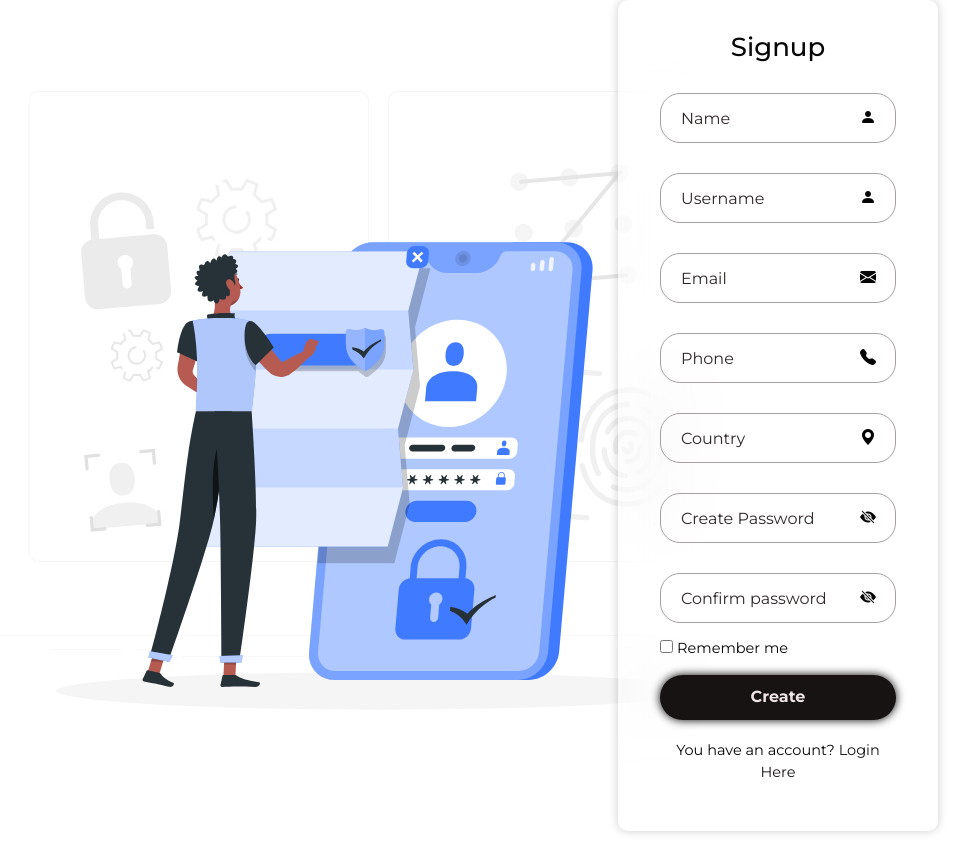
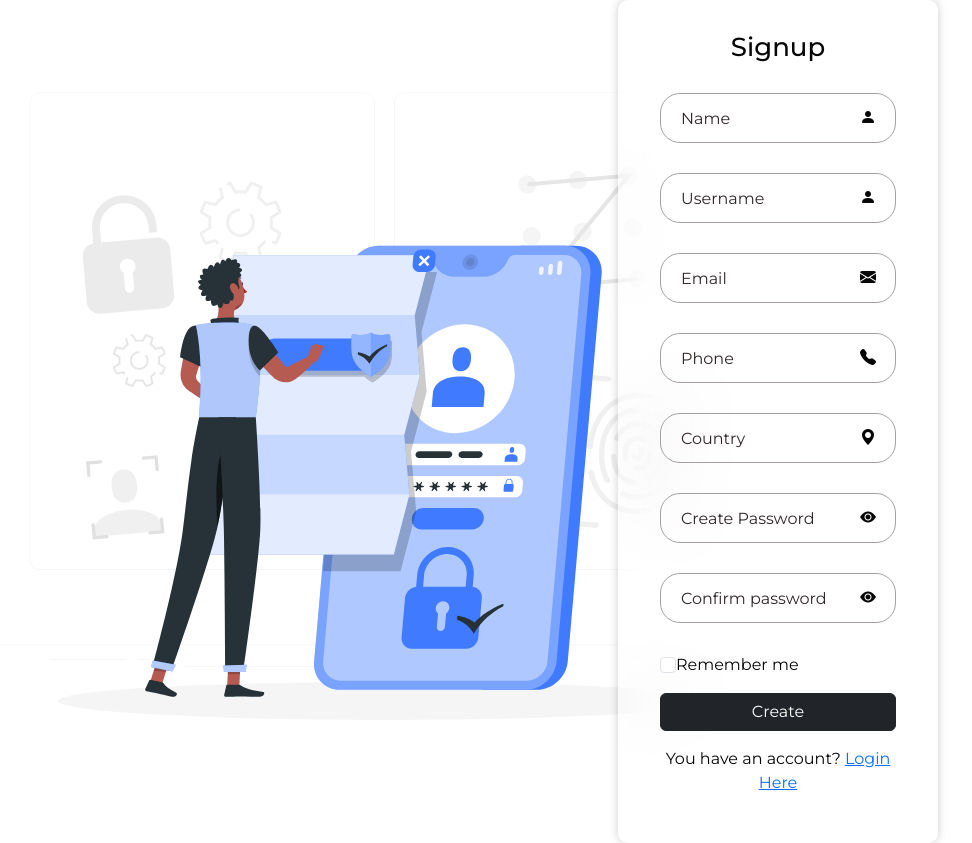
Before and after one commit to rabindrarajawat/icryptoex, a Next.js app in the folder frontend/: page /signup in a window 1280 px wide. Shown: the whole page, without its empty margins (37-1009 px from the left). Built offline with nearby package versions, Linux system fonts and the light colour scheme.

Commit message:
validtion in signup

```diff
--- a/frontend/src/app/page.module.css
+++ b/frontend/src/app/page.module.css
@@ -2,9 +2,9 @@
 .myContianer {
   min-height: 100vh;
   width: 100%;
-  /* padding: 0 0.5rem; */
   background-color: var(--bg);
   transition: var(--bgTransition);
+  margin-right:100px
 
 }
 
@@ -19,22 +19,34 @@
   background: url('/assets/bg.svg') no-repeat center center;
 
   background-position: left;
+  margin-left: 60px;
+
 }
-.formWrapper{
-  margin-right: -350px;
-  width:420px;
-  color:#070606;
-  background-color:transparent;
+
+.formWrapper {
+  width: 25%;
+  color: #070606;
+  background-color: transparent;
   backdrop-filter: blur(30px);
-  box-shadow: 0 0 10px rgba(0,0,0,.2);
+  box-shadow: 0 0 10px rgba(0, 0, 0, .2);
   border: 2px solid rgba(255, 255, 255, .2);
   border-radius: 10px;
   padding: 30px 40px;
-  width: 25%;
-  height: 28%;
+  margin-left:auto;
+  margin-right: 400px;
+  /* Pushes form to the right */
+}
 
-
+@media screen and (max-width:1000px){
+  .formWrapper{
+    width:25%
+  }
 }
+  @media screen and (max-width:700px){
+    .formWrapper{
+      width:35%
+    }
+  }
 .formWrapper h2{
   font-size:26px;
   text-align: center;
--- a/frontend/src/app/page.tsx
+++ b/frontend/src/app/page.tsx
@@ -7,7 +7,7 @@ import { useRouter } from "next/navigation";
 
 const LoginForm: React.FC = () => {
   const [email, setEmail] = useState("");
-  const [password, setPassword] = useState(""); // Add this line
+  const [password, setPassword] = useState("");
   const [error, setError] = useState<string | null>(null);
   const [rememberMe, setRememberMe] = useState(false);
   const [showPassword, setShowPassword] = useState(false);
@@ -101,7 +101,7 @@ const LoginForm: React.FC = () => {
 
           <div className={styles.inputBox}>
             <input
-              type={showPassword ? "password" : "text"}
+              type={showPassword ? "text" : "password"}
               placeholder="password"
               value={password}
               onChange={(e) => setPassword(e.target.value)}
@@ -109,7 +109,7 @@ const LoginForm: React.FC = () => {
             />
             <i
               className={`bi ${
-                showPassword ? "bi-eye-slash-fill" : "bi-eye-fill"
+                showPassword ? "bi-eye-fill" :"bi-eye-slash-fill"
               } ${styles.eyeIcon} ${styles.icon}`}
               onClick={toggleShowPassword}
             ></i>{" "}
--- a/frontend/src/app/signup/page.js
+++ b/frontend/src/app/signup/page.js
@@ -1,5 +1,6 @@
 "use client";
 import React, { useState } from "react";
+import "bootstrap/dist/css/bootstrap.min.css";
 import "bootstrap-icons/font/bootstrap-icons.css";
 import styles from './signup.module.css';
 import { useRouter } from "next/navigation";
@@ -15,6 +16,8 @@ const Signup = () => {
   const [showPassword, setShowPassword] = useState(false);
   const [showConfirmPassword, setShowConfirmPassword] = useState(false);
   const [passwordError, setPasswordError] = useState("");
+  const [emailError, setEmailError] = useState("");
+  const [phoneError, setPhoneError] = useState("");
 
   const router = useRouter();
 
@@ -41,12 +44,46 @@ const Signup = () => {
     }
   };
 
+  const isEmailValid = (email) => {
+    const emailRegex = /^[^\s@]+@[^\s@]+\.[^\s@]+$/;
+    return emailRegex.test(email);
+  };
+
+  const handleEmailChange = (e) => {
+    const newEmail = e.target.value;
+    setEmail(newEmail);
+    if (!isEmailValid(newEmail)) {
+      setEmailError("Please enter a valid email address.");
+    } else {
+      setEmailError("");
+    }
+  };
+
+  const isPhoneNumberValid = (phone_number) => {
+    const phoneRegex = /^\d{10}$/;
+    return phoneRegex.test(phone_number);
+  };
+
+  const handlePhoneNumberChange = (e) => {
+    const newPhoneNumber = e.target.value;
+    setPhoneNumber(newPhoneNumber);
+    if (!isPhoneNumberValid(newPhoneNumber)) {
+      setPhoneError("Phone number must be 10 digits.");
+    } else {
+      setPhoneError("");
+    }
+  };
+
   const createButton = async (e) => {
     e.preventDefault();
     if (name && username && email && phone_number && country && password && confirmPassword) {
-      if (password !== confirmPassword) {
+      if (!isEmailValid(email)) {
+        setEmailError("Please enter a valid email address.");
+      } else if (!isPhoneNumberValid(phone_number)) {
+        setPhoneError("Phone number must be 10 digits.");
+      } else if (password !== confirmPassword) {
         setPasswordError("Password and confirm password do not match.");
-      } else if (passwordError) {
+      } else if (passwordError || emailError || phoneError) {
       } else {
         try {
           const response = await fetch("http://localhost:8000/signup", {
@@ -75,13 +112,15 @@ const Signup = () => {
   };
 
   return (
-    <div className={styles.container}>
+    <div className={`d-flex justify-content-center align-items-center ${styles.container}`}>
       <div className={styles.formWrapper}>
-        <h2>Signup</h2>
-        <form className={styles.formContent} onSubmit={createButton}>
-          <div className={styles.inputBox}>
+        <h2 className="text-center">Signup</h2>
+        <form onSubmit={createButton}>
+          <div className="mb-3">
+            <div className={`position-relative ${styles.inputBox}`}>
               <input
                 type="text"
+                className="form-control"
                 placeholder="Name"
                 value={name}
                 onChange={(e) => setName(e.target.value)}
@@ -89,10 +128,13 @@ const Signup = () => {
               />
               <i className={`bi bi-person-fill ${styles.icon}`}></i>
             </div>
+          </div>
 
-          <div className={styles.inputBox}>
+          <div className="mb-3">
+            <div className={`position-relative ${styles.inputBox}`}>
               <input
                 type="text"
+                className="form-control"
                 placeholder="Username"
                 value={username}
                 onChange={(e) => setUsername(e.target.value)}
@@ -100,32 +142,43 @@ const Signup = () => {
               />
               <i className={`bi bi-person-fill ${styles.icon}`}></i>
             </div>
+          </div>
 
-          <div className={styles.inputBox}>
+          <div className="mb-3">
+            <div className={`position-relative ${styles.inputBox}`}>
               <input
                 type="email"
+                className="form-control"
                 placeholder="Email"
                 value={email}
-              onChange={(e) => setEmail(e.target.value)}
+                onChange={handleEmailChange}
                 required
               />
+              {emailError && <p className={styles.error}>{emailError}</p>}
               <i className={`bi bi-envelope-fill ${styles.icon}`}></i>
             </div>
+          </div>
 
-          <div className={styles.inputBox}>
+          <div className="mb-3">
+            <div className={`position-relative ${styles.inputBox}`}>
               <input
                 type="text"
+                className="form-control"
                 placeholder="Phone"
                 value={phone_number}
-              onChange={(e) => setPhoneNumber(e.target.value)}
+                onChange={handlePhoneNumberChange}
                 required
               />
+              {phoneError && <p className={styles.error}>{phoneError}</p>}
               <i className={`bi bi-telephone-fill ${styles.icon}`}></i>
             </div>
+          </div>
 
-          <div className={styles.inputBox}>
+          <div className="mb-3">
+            <div className={`position-relative ${styles.inputBox}`}>
               <input
                 type="text"
+                className="form-control"
                 placeholder="Country"
                 value={country}
                 onChange={(e) => setCountry(e.target.value)}
@@ -133,47 +186,53 @@ const Signup = () => {
               />
               <i className={`bi bi-geo-alt-fill ${styles.icon}`}></i>
             </div>
+          </div>
 
-          <div className={styles.inputBox}>
+          <div className="mb-3">
+            <div className={`position-relative ${styles.inputBox}`}>
               <input
                 type={showPassword ? "text" : "password"}
+                className="form-control"
                 placeholder="Create Password"
                 value={password}
                 onChange={handlePasswordChange}
                 required
               />
               <i
-              className={`bi ${showPassword ? "bi-eye-fill" : "bi-eye-slash-fill" } ${styles.eyeIcon} ${styles.icon}`}
+                className={`bi ${showPassword ? "bi-eye-slash-fill" : "bi-eye-fill"} ${styles.eyeIcon} ${styles.icon}`}
                 onClick={toggleShowPassword}
               ></i>
             </div>
             {passwordError && <p className={styles.error}>{passwordError}</p>}
+          </div>
 
-          <div className={styles.inputBox}>
+          <div className="mb-3">
+            <div className={`position-relative ${styles.inputBox}`}>
               <input
                 type={showConfirmPassword ? "text" : "password"}
+                className="form-control"
                 placeholder="Confirm password"
                 value={confirmPassword}
                 onChange={(e) => setConfirmPassword(e.target.value)}
                 required
               />
               <i
-              className={`bi ${showConfirmPassword ? "bi-eye-fill":"bi-eye-slash-fill" } ${styles.eyeIcon} ${styles.icon}`}
+                className={`bi ${showConfirmPassword ? "bi-eye-slash-fill" : "bi-eye-fill"} ${styles.eyeIcon} ${styles.icon}`}
                 onClick={toggleShowConfirmPassword}
               ></i>
             </div>
+          </div>
 
-          <div className={styles.rememberForget}>
-            <label>
-              <input type="checkbox" />
+          <div className="d-flex justify-content-between mb-3">
+            <label className="form-check-label">
+              <input type="checkbox" className="form-check-input" />
               Remember me
             </label>
-
           </div>
-          <div className={styles.buttonStyle}>
-            <button type="submit">Create</button>
+          <div className="mb-3">
+            <button type="submit" className="btn btn-dark w-100">Create</button>
           </div>
-          <div className={styles.registerLink}>
+          <div className="text-center">
             <p>
               You have an account? <a href="/">Login Here</a>
             </p>
```
Lines whose indentation alone changed are shown as unchanged.
